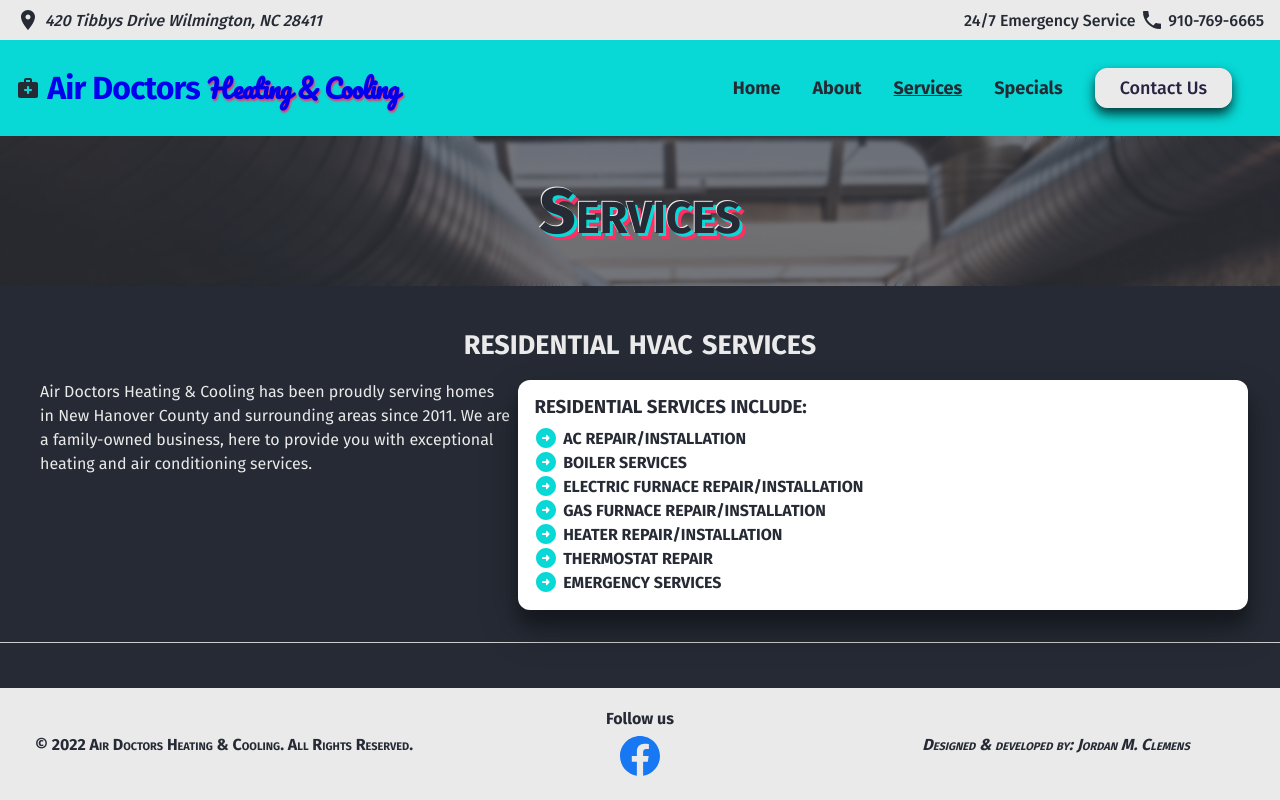
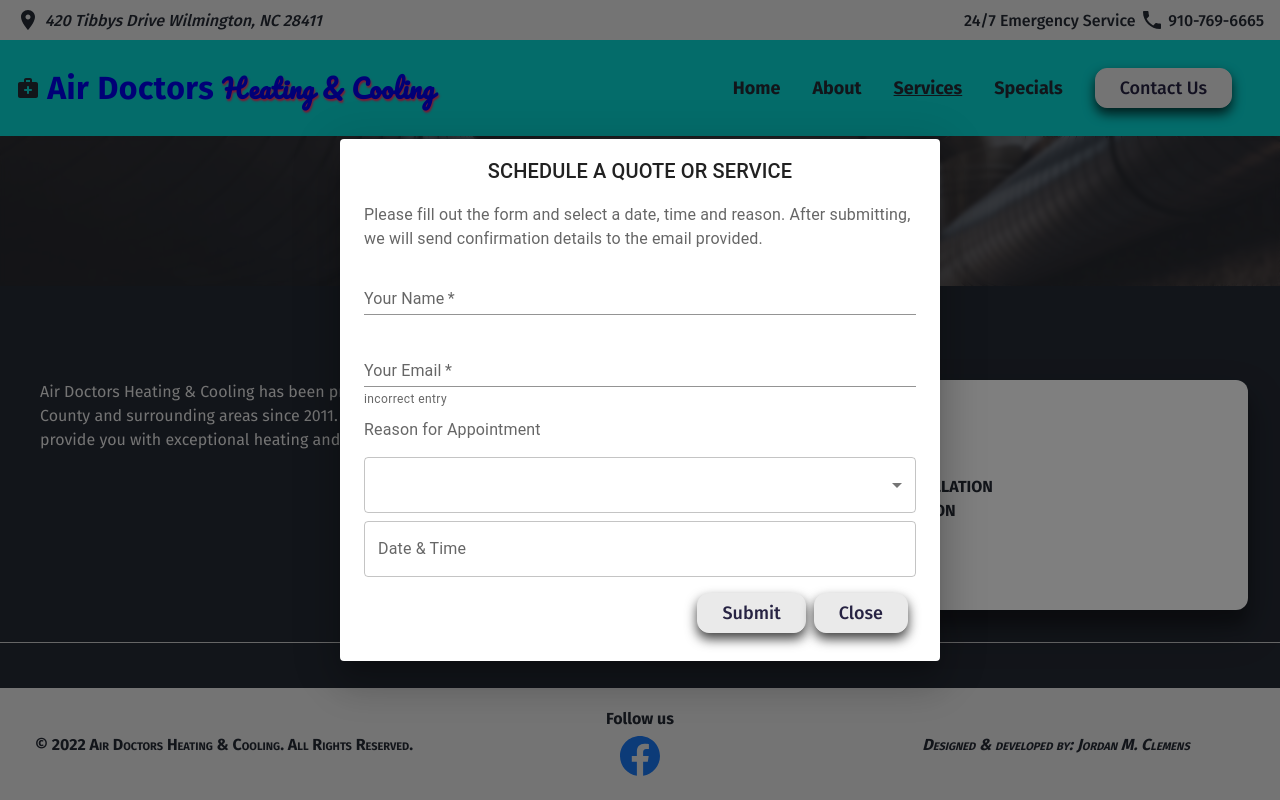
Before and after one commit to jclemens24/air-doctors-2, a React (Create React App) app: page /services in a window 1280 px wide. Both pictures are taken after a click on the button "Contact Us". Shown: the top 800 px of the page. Built offline with nearby package versions, Linux system fonts and the light colour scheme; the HTML template or start-up script is replaced by a standard one.

Commit message:
ADDED: Dialog Modal to Services and css changes. TODO: Implement available time slots / by appt

```diff
--- a/src/UI/DialogModal.jsx
+++ b/src/UI/DialogModal.jsx
@@ -50,6 +50,11 @@
   const handleSubmit = event => {
     event.preventDefault();
     console.log(name, email, reason, dateTime);
+    setName('');
+    setEmail('');
+    setReason('');
+    setDateTime(null);
+    onClose();
   };
 
   return (
@@ -79,9 +84,11 @@
             value={name}
             placeholder='Bob Smith'
             required
+            autoComplete='name'
+            inputProps={{ inputMode: 'text', pattern: '[A-Za-z A-Za-z]+' }}
           />
           <TextField
-            error
+            inputProps={{ inputMode: 'email' }}
             helperText='incorrect entry'
             margin='normal'
             id='email'
@@ -93,6 +100,7 @@
             value={email}
             placeholder='you@example.com'
             required
+            autoComplete='email'
           />
           <InputLabel id='reason'>Reason for Appointment</InputLabel>
           <FormControl margin='normal' sx={{ width: '100%' }}>
@@ -106,7 +114,8 @@
               label={'Reason'}
               onChange={getReasonValue}
               required
-              labelId='reason'>
+              labelId='reason'
+              defaultValue='Repair'>
               {selectOptions.map(option => (
                 <MenuItem key={option} value={option}>
                   {option}
--- a/src/components/MainNavigation.module.css
+++ b/src/components/MainNavigation.module.css
@@ -12,7 +12,7 @@
 .logo {
   font-size: 1em;
   font-weight: 700;
-  letter-spacing: -0.8px;
+  letter-spacing: 0.5px;
   line-height: 2;
 }
 
--- a/src/components/NavLinks.module.css
+++ b/src/components/NavLinks.module.css
@@ -5,8 +5,8 @@
   color: #252a34;
 }
 
-.headerLink:hover {
-  transform: scale(1.1, 1.1);
+.headerList > li:hover {
+  transform: scale(1.2);
 }
 
 .headerList {
--- a/src/components/TopBar.module.css
+++ b/src/components/TopBar.module.css
@@ -16,6 +16,10 @@
   justify-content: flex-start;
   font-style: italic;
   flex: 1;
+}
+
+.location > svg:hover {
+  transform: scale(1.1);
 }
 
 .switch {
@@ -39,6 +43,11 @@
 
 .phone a:hover {
   text-decoration: underline;
+  transform: scale(1.05);
+}
+
+.phone > svg:hover {
+  transform: scale(1.2);
 }
 
 @media only screen and (max-width: 768px) {
--- a/src/pages/Services.jsx
+++ b/src/pages/Services.jsx
@@ -1,15 +1,33 @@
-import { Fragment } from 'react';
+import { Fragment, useEffect, useState } from 'react';
 import classes from './Services.module.css';
 import MainNavigation from '../components/MainNavigation';
 import Footer from '../components/Footer';
 import Card from '../components/Card';
 import { ArrowCircleRightRounded } from '@mui/icons-material';
 import { Divider } from '@mui/material';
+import DialogModal from '../UI/DialogModal';
 
 const Services = () => {
+  const [open, setOpen] = useState(false);
+
+  const handleClose = () => {
+    setOpen(prevState => {
+      return !prevState;
+    });
+  };
+
+  const handleClick = () => {
+    setOpen(true);
+  };
+
+  useEffect(() => {
+    document.title = 'Air Doctors Heating & Cooling | Services';
+  }, []);
+
   return (
     <Fragment>
-      <MainNavigation />
+      <DialogModal open={open} onClose={handleClose} />
+      <MainNavigation onClick={handleClick} />
       <main className={classes.main}>
         <div className={classes.headerBar}>
           <div className={classes.overlay}></div>
--- a/src/pages/Services.module.css
+++ b/src/pages/Services.module.css
@@ -64,7 +64,7 @@
 }
 
 .leftBox {
-  width: 40%;
+  flex: 1;
   color: #eaeaea;
   line-height: 1.5;
   padding: 0 0.5em;
```
Also changed, not shown: 1 other file (tests, documents, lock files or other folders).
